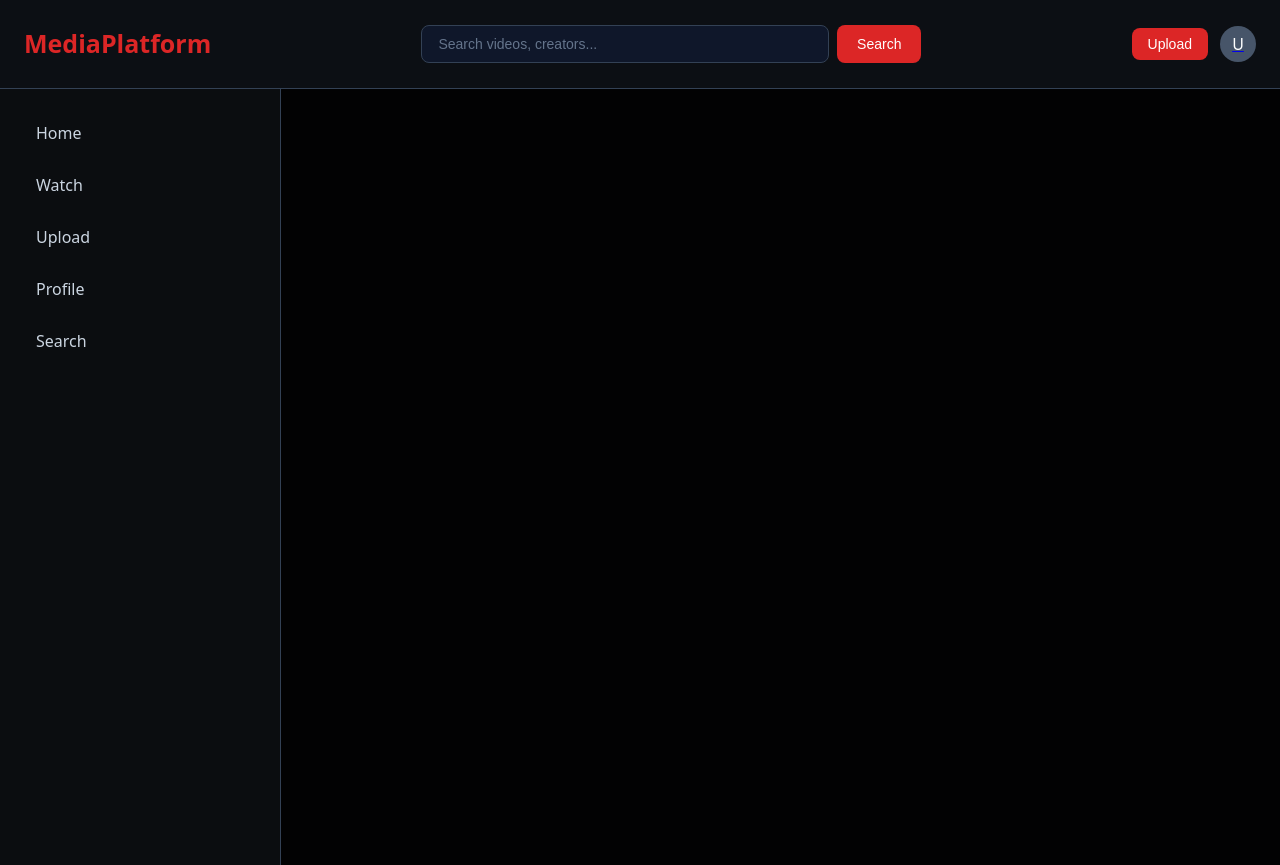
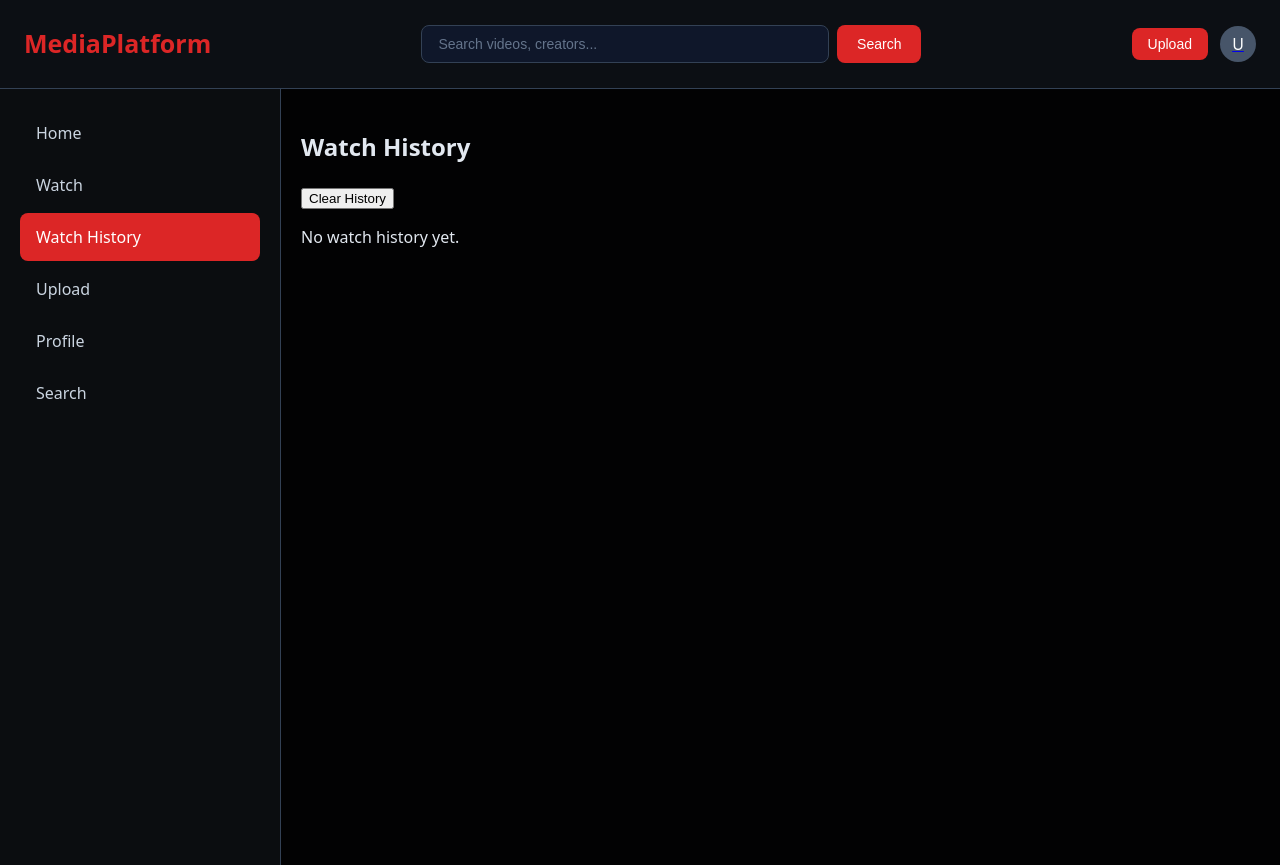
Before and after one commit to NikhilNayak12/Media-Streamer, a React (Vite) app in the folder media-streamer/: page /history in a window 1280 px wide. Built offline with nearby package versions, Linux system fonts and the light colour scheme.

Commit message:
Added WatchHistory page

```diff
--- a/media-streamer/src/App.jsx
+++ b/media-streamer/src/App.jsx
@@ -3,6 +3,7 @@ import "./App.css";
 import Layout from "./components/Layout";
 import Home from "./pages/Home";
 import Watch from "./pages/Watch";
+import WatchHistory from "./pages/WatchHistory";
 import Upload from "./pages/Upload";
 import Profile from "./pages/Profile";
 import Search from "./pages/Search";
@@ -14,6 +15,7 @@ function App() {
         <Route path="/" element={<Home />} />
         <Route path="/watch" element={<Watch />} />
         <Route path="/watch/:id" element={<Watch />} />
+        <Route path="/history" element={<WatchHistory />} />
         <Route path="/upload" element={<Upload />} />
         <Route path="/profile" element={<Profile />} />
         <Route path="/search" element={<Search />} />
--- a/media-streamer/src/components/Sidebar.jsx
+++ b/media-streamer/src/components/Sidebar.jsx
@@ -14,6 +14,11 @@ function Sidebar() {
                     <li>
                         <NavLink to="/watch" className="sidebar-link">
                             Watch
+                        </NavLink>
+                    </li>
+                    <li>
+                        <NavLink to="/history" className="sidebar-link">
+                            Watch History
                         </NavLink>
                     </li>
                     <li>
--- a/media-streamer/src/pages/Watch.jsx
+++ b/media-streamer/src/pages/Watch.jsx
@@ -19,7 +19,22 @@ function Watch() {
                 );
                 const data = await response.json();
                 if (data.items && data.items.length > 0) {
-                    setVideoDetails(data.items[0]);
+					const video = data.items[0];
+					setVideoDetails(video);
+
+					const historyItem = {
+						id,
+						title: video.snippet?.title || "Untitled",
+						thumbnail: video.snippet?.thumbnails?.medium?.url || "",
+					};
+					const existing = JSON.parse(
+						localStorage.getItem("watchHistory") || "[]"
+					);
+					const updated = [
+						historyItem,
+						...existing.filter((item) => item.id !== id),
+					].slice(0, 50);
+					localStorage.setItem("watchHistory", JSON.stringify(updated));
                 }
                 setLoading(false);
             } catch (err) {
--- /dev/null
+++ b/media-streamer/src/pages/WatchHistory.jsx
@@ -0,0 +1,77 @@
+import { useEffect, useState  } from "react";
+import { useNavigate } from "react-router-dom";
+
+function WatchHistory() {
+    const [history, setHistory] = useState(() => {
+        const stored =
+        JSON.parse(localStorage.getItem("watchHistory") || "[]");
+        return stored;
+    });
+    const navigate = useNavigate();
+
+    useEffect(() => {
+        const handleStorage = (event) => {
+            if (event.key !== "watchHistory") return;
+            const updated = JSON.parse(event.newValue || "[]");
+            setHistory(updated);
+        };
+
+        window.addEventListener("storage", handleStorage);
+        return () => window.removeEventListener("storage", handleStorage);
+    }, []);
+
+    console.log("Watch History:", history);
+
+    function clearHistory() {
+        localStorage.removeItem("watchHistory");
+        setHistory([]);
+    }
+
+    return (
+        <section className="watch-history">
+            <div className="watch-history-header">
+                <h1>Watch History</h1>
+                <button type="button" onClick={clearHistory}>
+                    Clear History
+                </button>
+            </div>
+
+            {history.length === 0 ? (
+                <p>No watch history yet.</p>
+            ) : (
+                <ul className="watch-history-list">
+                    {history.map((item, index) => {
+                        const videoId = item?.id || item?.videoId || item?.video?.id || item;
+                        const title = item?.title || item?.snippet?.title || "Untitled";
+                        const thumbnail =
+                            item?.thumbnail ||
+                            item?.snippet?.thumbnails?.medium?.url ||
+                            item?.snippet?.thumbnails?.default?.url ||
+                            null;
+
+                        return (
+                            <li
+                                key={`${videoId}-${index}`}
+                                className="watch-history-item"
+                                onClick={() => navigate(`/watch/${videoId}`)}
+                            >
+                                {thumbnail && (
+                                    <img
+                                        src={thumbnail}
+                                        alt={title}
+                                        className="watch-history-thumb"
+                                    />
+                                )}
+                                <div className="watch-history-info">
+                                    <h3>{title}</h3>
+                                </div>
+                            </li>
+                        );
+                    })}
+                </ul>
+            )}
+        </section>
+    );
+}
+
+export default WatchHistory;
```
